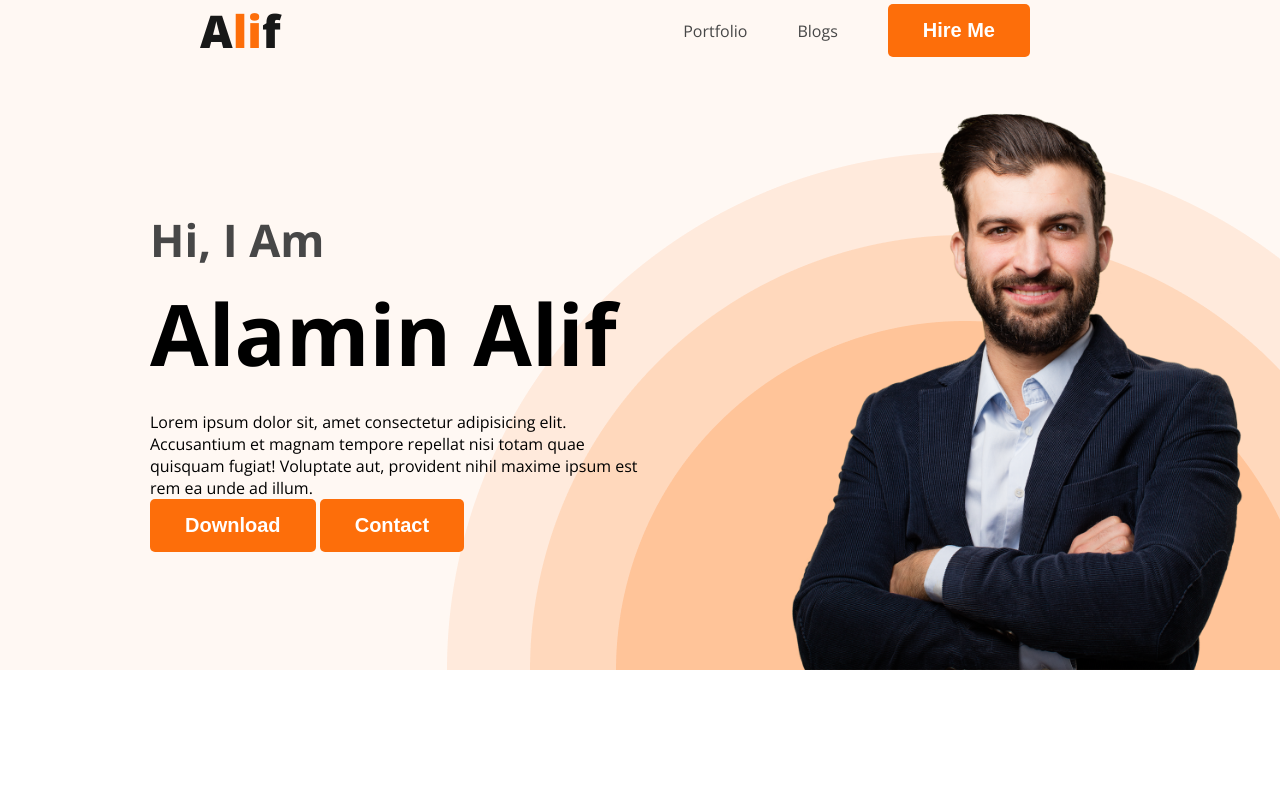
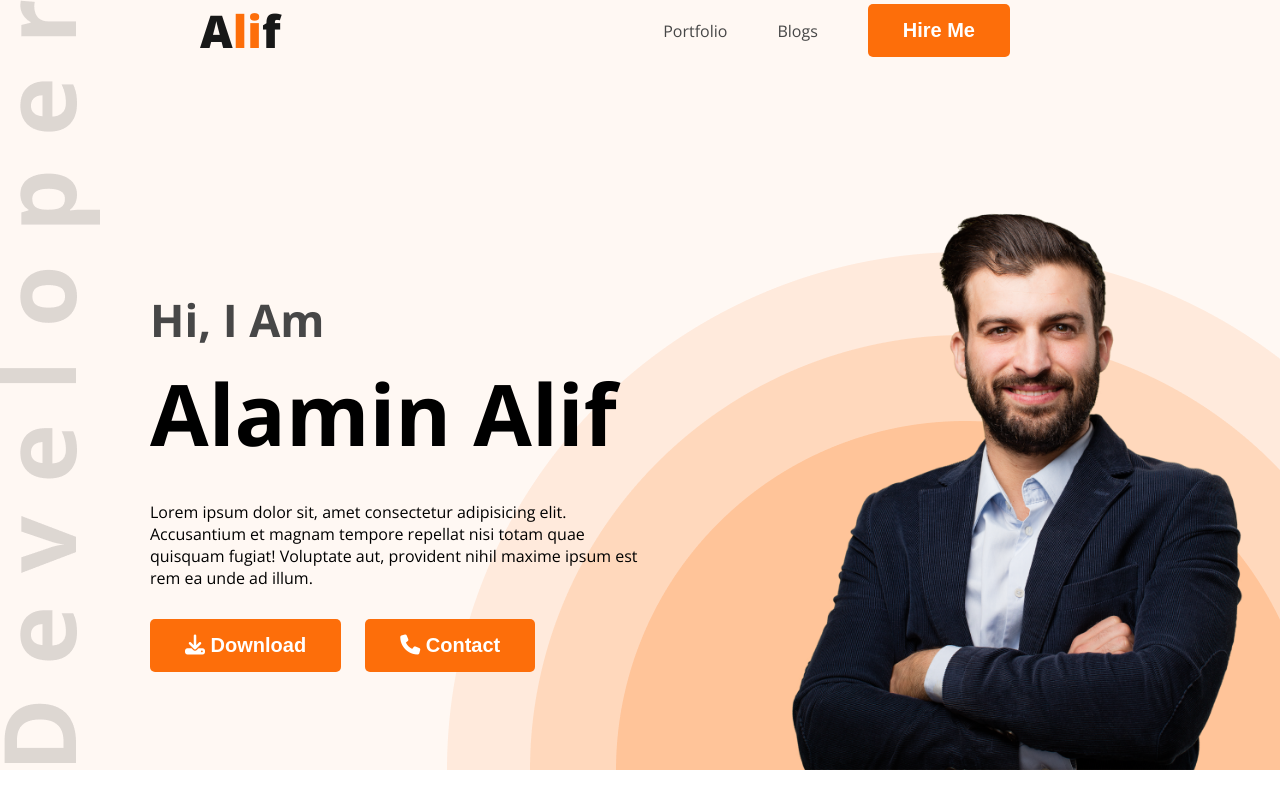
Before and after one commit to dev-alif/developer-portfolio-page, a plain HTML site: page index.html in a window 1280 px wide. Shown: the top 800 px of the page. Drawn offline with nearby package versions, Linux system fonts and the light colour scheme.

Commit message:
added font awesome icons

```diff
--- a/index.html
+++ b/index.html
@@ -10,6 +10,7 @@
     <link href="https://fonts.googleapis.com/css2?family=Open+Sans:ital,wght@0,300..800;1,300..800&display=swap"
         rel="stylesheet">
     <link rel="stylesheet" href="styles/portfolio.css">
+    <script src="https://kit.fontawesome.com/23acd5bb39.js" crossorigin="anonymous"></script>
 </head>
 
 <body>
@@ -29,8 +30,8 @@
                 <p class="banner-description">Lorem ipsum dolor sit, amet consectetur adipisicing elit. Accusantium et
                     magnam tempore repellat nisi totam quae quisquam fugiat! Voluptate aut, provident nihil maxime ipsum
                     est rem ea unde ad illum.</p>
-                <button class="btn-primary">Download</button>
-                <button class="btn-primary">Contact</button>
+                <button class="btn-primary"><i class="fa-solid fa-download"></i> Download</button>
+                <button class="btn-primary"><i class="fa-solid fa-phone"></i> Contact</button>
             </div>
             <img class="profile-picture" src="images/hardy.png" alt="">
         </div>
@@ -165,7 +166,7 @@
                 </div>
             </div>
             <div class="download-cv">
-                <button class="btn-primary">Download CV</button>
+                <button class="btn-primary"><i class="fa-solid fa-download"></i> Download CV</button>
             </div>
         </section>
     </main>
--- a/styles/portfolio.css
+++ b/styles/portfolio.css
@@ -19,6 +19,7 @@
     font-size: 20px;
     font-weight: 700;
     padding: 15px 35px;
+    margin-right: 20px;
 }
 
 .section-title {
@@ -40,7 +41,7 @@
     display: flex;
     justify-content: space-between;
     align-items: center;
-    margin: 0 200px;
+    margin: 0 200px 100px 200px;
 }
 
 .nav-title {
@@ -67,9 +68,9 @@
 /* header styles */
 .header {
     background-color: #FFF8F3;
-    background-image: url('../images/header_bg.png');
+    background-image: url('../images/header_bg.png'), url(../images/developer.png);
     background-repeat: no-repeat;
-    background-position: bottom right;
+    background-position: bottom right, top left;
 }
 
 .banner {
@@ -98,6 +99,10 @@
     font-weight: 700;
     margin-top: 5px;
     margin-bottom: 20px;
+}
+
+.banner-description{
+    margin: 30px 0;
 }
 
 /* main section styles */
```
